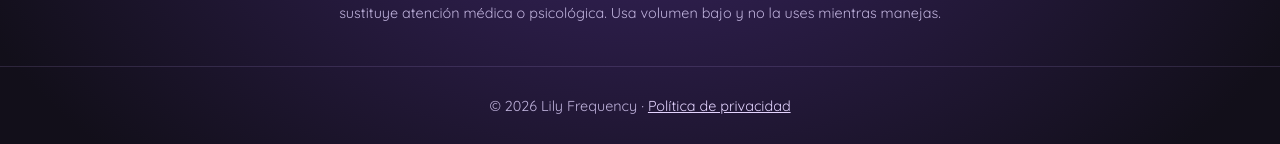
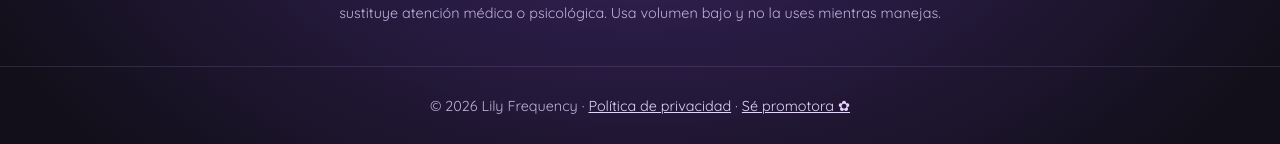
Before and after one commit to LilyFrecuency888/lilyfrecuency888.github.io, a plain HTML site: page index.html in a window 1280 px wide. Shown: the part 4091-4235 px from the top of the page. Drawn offline with nearby package versions, Linux system fonts and the light colour scheme.

Commit message:
Enlace a la pagina de promotoras

```diff
--- a/index.html
+++ b/index.html
@@ -179,7 +179,7 @@ footer a{color:var(--lila2)}
 </main>
 
 <footer>
-  © <span id="y"></span> Lily Frequency · <a href="privacidad.html">Política de privacidad</a>
+  © <span id="y"></span> Lily Frequency · <a href="privacidad.html">Política de privacidad</a> · <a href="promotoras.html">Sé promotora ✿</a>
 </footer>
 
 <script>
```
